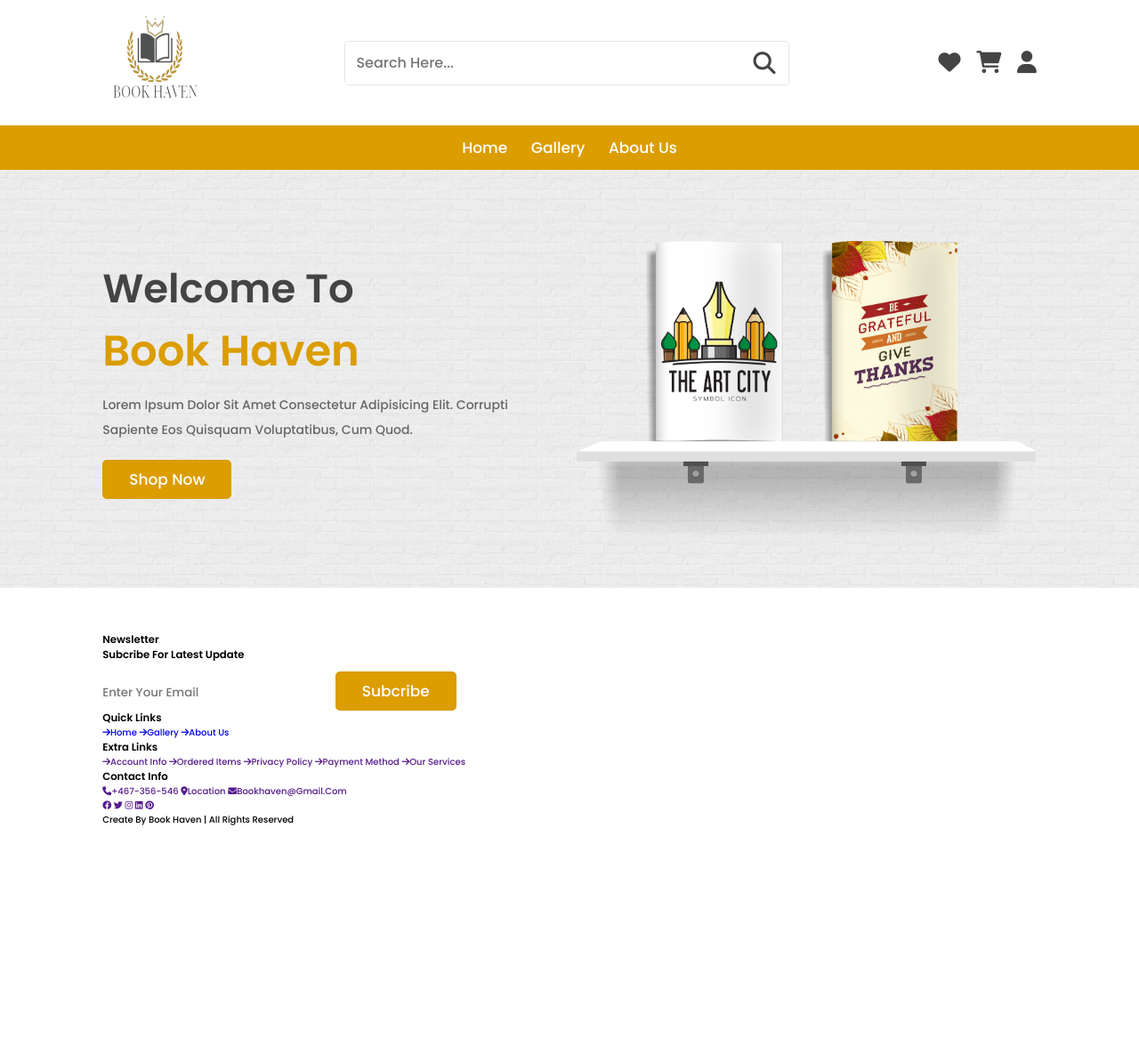
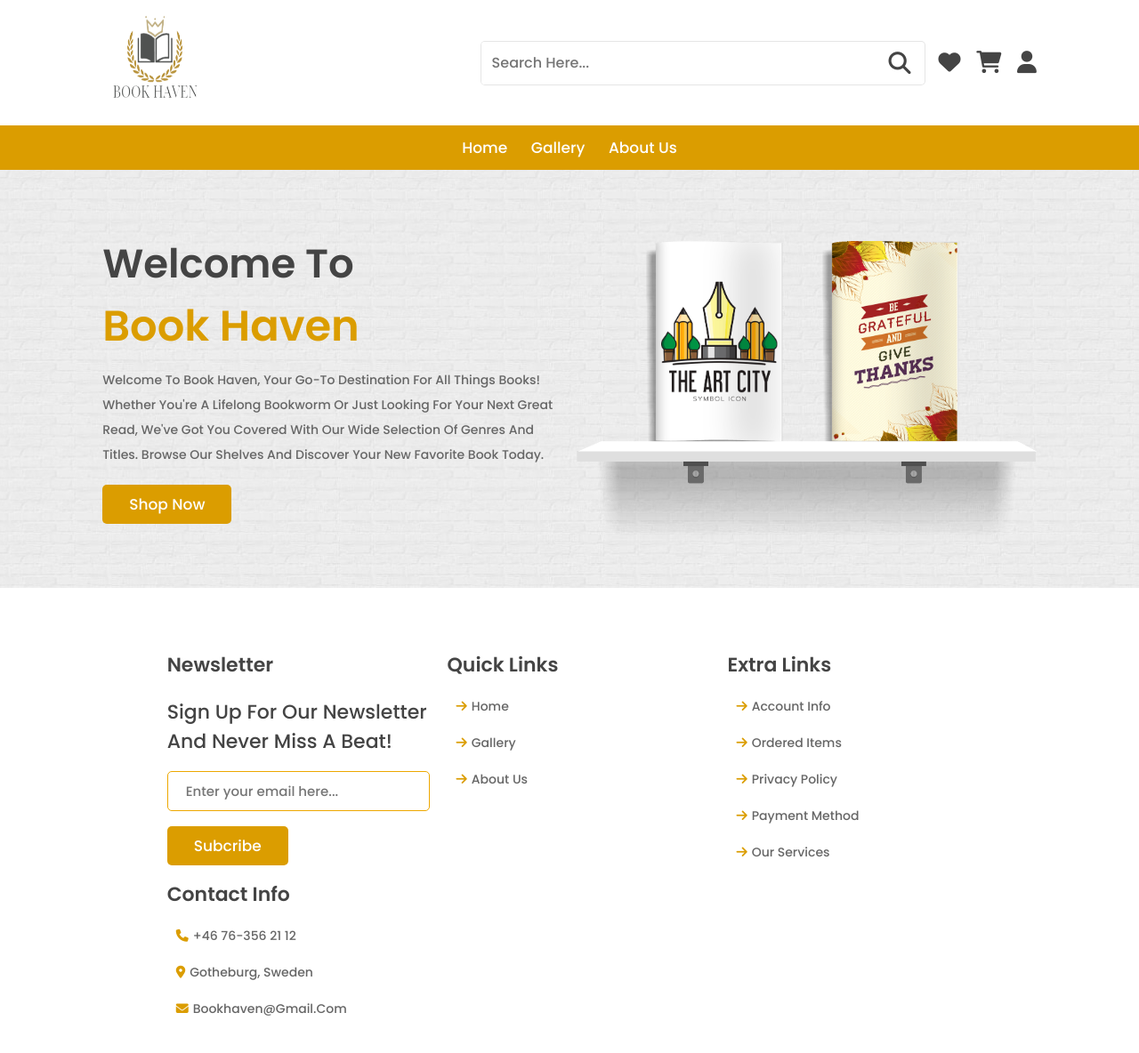
Before and after one commit to TRkiwi/Book-Haven, a plain HTML site: page home.html in a window 1280 px wide. Shown: the top 1184 px of the page at 89% size. Before the commit the page ends 980 px from the top, so only its background shows below. Drawn offline with Linux system fonts and the light colour scheme.

Commit message:
added css for homepage (footer), added text to HTML landingpage

```diff
--- a/css/style.css
+++ b/css/style.css
@@ -300,6 +300,7 @@ section{
     gap: 1.5rem;
 }
 
+
 .home .row .content{
     flex: 1 1 42rem;
 }
@@ -340,3 +341,182 @@ section{
     width: 100%;
     margin-top: -2rem;
 }
+
+
+
+
+
+/*----------------------------- news letter section start-----------------------------*/
+
+
+form{
+    max-width: 55rem;
+    margin-left: auto;  /* Center the form horizontally */
+    text-align: start;
+}
+
+form h3{
+    font-size: 2.2rem;
+    color: #DB9D00; /* Set the text color to a custom orange color */
+    font-weight: normal;
+}
+
+form .box{
+    width: 70%;
+    margin: 0.7rem 0;  /* Add some margin */
+    padding: 1rem 1.2rem;
+    font-size: 1.5rem;
+    color: var(--black);
+    border-radius: 0.5rem;
+    text-transform: none;
+    border: 1px solid #EDA800;  /* Add a border */
+}
+
+/*--------------------------- footer section ------------------------*/
+
+.footer .box-container{
+    width: 90%;
+    display: grid;
+    grid-template-columns: repeat(auto-fit,minmax(25rem,1fr));  /* Set the column template to repeat columns as needed with a minimum size of 25rem and maximum size of 1fr */
+    padding: 1rem 0;
+    margin-left: 5%; /* Add some margin on the left */
+}
+.footer .box-container .box{
+    width: 100%;
+    padding-left: 20px;
+}
+/* Style for the h3 tag within each box */
+.footer .box-container .box h3{
+    font-size: 2.2rem;
+    color: var(--black);
+    padding: 1rem 0;
+}
+
+.footer .box-container .box a{
+    display: block;  /* Display the anchor tag as a block */
+    font-size: 1.4rem;
+    color: var(--light-color);
+    padding: 1rem 1rem;
+
+}
+
+.footer .box-container .box a i{
+    color: var(--orange);
+    padding-right: 0.5rem;
+
+}
+
+.footer .box-container .box a:hover i{
+    padding-right: 2rem;
+}
+
+.footer .box-container .box .map{
+    width: 100%; /* Set the width of the map to 100% */
+}
+
+.footer .share{
+    padding: 1rem 0;
+    text-align: center;
+}
+
+.footer .share a{
+    height: 8rem;
+    width: 8rem;
+    line-height: 5rem;
+    font-size: 3rem;
+    margin: 0 0 0.3rem;
+    color: var(--light-color); /* Set the text color to a custom light color */
+}
+
+.footer .share a:hover{
+    color: #DB9D00;
+}
+
+.footer .credit{
+    border-top: var(--border); /* Add a border to the top */
+    margin-top: 2rem;
+    padding: 0 1rem;
+    padding-top: 2.5rem;
+    font-size: 2rem;
+    color: var(--light-color);
+    text-align: center;
+}
+
+.footer .credit span{
+    color: var(--orange);
+}
+
+
+/*-------------------------- media query --------------------------*/
+
+
+/* Media queries for screens up to 991px */
+@media(max-width:991px){
+    html{
+        font-size: 55%; /* Decrease font size for better mobile experience */
+    }
+
+    .header .header-1{
+        padding: 2rem; /* Reduce padding for mobile users */
+    }
+    section{
+        padding: 3rem 2rem; /* Reduce padding for better experience for the mobile/phone users */
+    }
+}
+
+@media(max-width:768px){
+    html{
+        scroll-padding-top: 0;  /* Remove padding on scrolling for mobile users */
+    }
+
+    body{
+        padding-bottom: 6rem;
+    }
+
+    .header .header-2{
+        display: none;
+    }
+
+    .header .header-1{
+        box-shadow: var(--box-shadow);
+        position: relative; /* Add shadow and position header element relatively */
+    }
+
+    .header .header-1 .search-form{
+        position: absolute;
+        top: -115%; /* Hide search bar offscreen by default */
+        right: 2rem;
+        width: 90%;
+        box-shadow: var(--box-shadow);
+    }
+
+    .header .header-1 .search-form.active{
+        top: 115%; /* Bring search bar on screen when active */
+    }
+
+    #search-btn{
+        display: inline-block; /* Show search button on small screens */
+    }
+    .home .row .content h3{
+        color: var(--black);
+        font-size: 3.5rem; /* Increase font size for better readability on small screens */
+    }
+
+    .home .row .content{
+       text-align: center; /* Center align content on small screens */
+    }
+    .bottom-navbar{
+        display: inline-block; /* Show bottom navbar on small screens */
+    }
+    form{
+        margin-left: 0;
+        max-width: 100%; /* Remove left margin and make form full width on small screens */
+    }
+}
+
+@media(max-width:450px){
+
+    html{
+        font-size: 50%; /* Further decrease font size, for mobile users experience */
+    }
+}
--- a/home.html
+++ b/home.html
@@ -104,7 +104,7 @@
 
             <div class="content">
                 <h3>Welcome To<br><strong>Book Haven</strong></h3>
-                <p>Lorem ipsum dolor sit amet consectetur adipisicing elit. Corrupti sapiente eos quisquam voluptatibus, cum quod.</p>
+                <p>Welcome to Book Haven, your go-to destination for all things books! Whether you're a lifelong bookworm or just looking for your next great read, we've got you covered with our wide selection of genres and titles. Browse our shelves and discover your new favorite book today.</p>
                 <a href="" class="btn">shop now</a>
             </div>
 
@@ -141,8 +141,8 @@
 
                             <form action="">
 
-                                <h3>subcribe for latest update</h3>
-                                <input type="email" name="" placeholder="enter your email" class="box">
+                                <h3>Sign up for our newsletter and never miss a beat! </h3>
+                                <input type="email" name="" placeholder="Enter your email here..." class="box">
                                 <input type="submit" value="subcribe" class="btn">
                             </form>
 
@@ -169,8 +169,8 @@
 
                     <div class="box">
                         <h3>contact info</h3>
-                        <a href=""><i class="fas fa-phone"></i>+467-356-546</a>
-                        <a href=""><i class="fas fa-map-marker-alt"></i>Location</a>
+                        <a href=""><i class="fas fa-phone"></i>+46 76-356 21 12</a>
+                        <a href=""><i class="fas fa-map-marker-alt"></i>Gotheburg, Sweden</a>
                         <a href=""><i class="fas fa-envelope"></i>bookhaven@gmail.com</a>
                         <img src="./image/worldmap.png" alt="" class="map">
                     </div>
```
